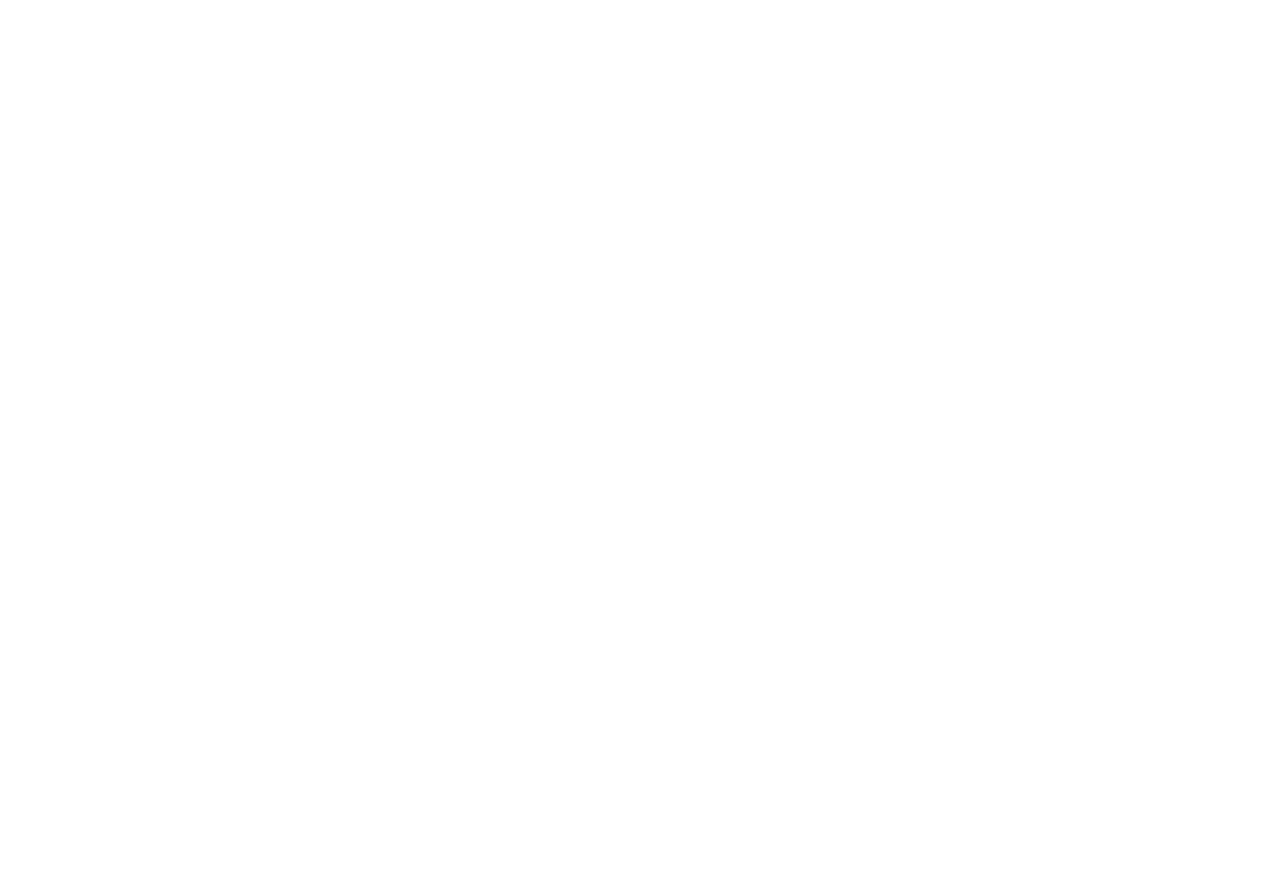
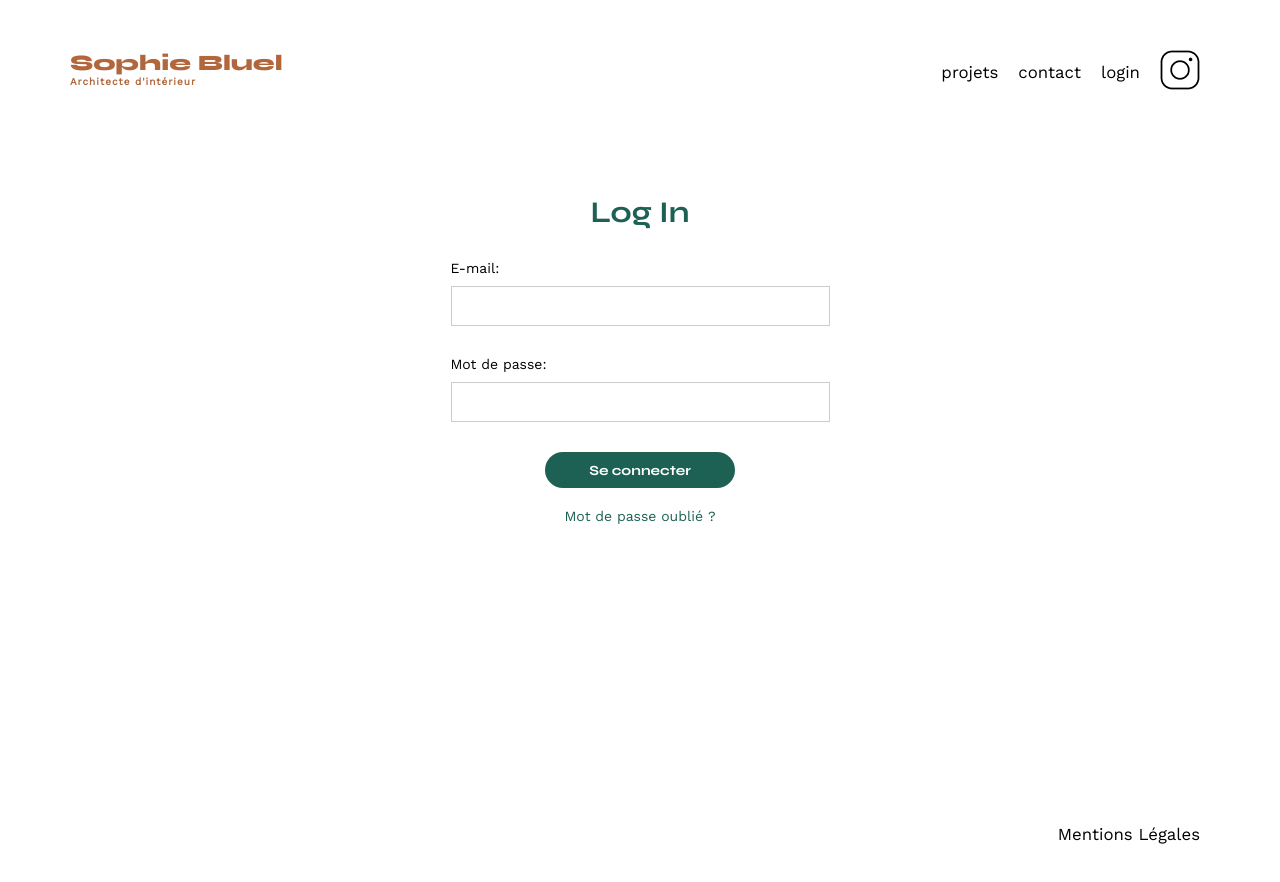
Before and after one commit to matheopierru62176/PorteFolioArchitecteProject3, a plain HTML site: page FrontEnd/login.html in a window 1280 px wide. Before the commit the page ends 800 px from the top, so only its background shows below. Drawn offline with nearby package versions, Linux system fonts and the light colour scheme.

Commit message:
ajout du css pour la page login

```diff
--- a/FrontEnd/assets/login.css
+++ b/FrontEnd/assets/login.css
@@ -0,0 +1,136 @@
+* {
+    margin: 0;
+    padding: 0;
+    box-sizing: border-box;
+}
+
+body {
+	max-width: 1140px;
+	margin:auto;
+	font-family: 'Work Sans' ;
+	font-size: 14px;
+}
+header {
+	display: flex;
+	justify-content: space-between;
+	margin: 50px 0
+}
+section {
+	margin: 50px 0
+}
+
+h1{
+	display: flex;
+	flex-direction: column;
+	font-family: 'Syne';
+	font-size: 22px;
+	font-weight: 800;
+	color: #B1663C
+}
+
+h1 > span {
+	font-family: 'Work Sans';
+	font-size:10px;
+	letter-spacing: 0.1em;
+;
+}
+
+h2{
+	font-family: 'Syne';
+	font-weight: 700;
+	font-size: 30px;
+	color: #1D6154
+}
+nav ul {
+	display: flex;
+	align-items: center;
+	list-style-type: none;
+
+}
+nav li {
+	padding: 0 10px;
+	font-size: 1.2em;
+}
+
+nav ul li a {
+	text-decoration: none;
+	color: black;
+}
+
+nav ul li a:hover {
+	color: #B1663C;
+}
+
+li:hover {
+	color: #B1663C;
+}
+
+
+main {
+    width: 100%;
+    display: flex;
+    flex-wrap: wrap;
+    justify-content: center;
+}
+
+main h2 {
+    width: 100%;
+    text-align: center;
+    margin-bottom: 30px;
+    font-size: 30px;
+}
+
+main form {
+    display: flex;
+    flex-direction: column;
+    justify-content: space-between;
+}
+
+main form label {
+    margin-bottom: 10px;
+    font-weight: normal;
+}
+
+main form input {
+    margin-bottom: 30px;
+    padding: 10px;
+    border: 1px solid #ccc;
+    font-size: 16px;
+    width: 379px;
+}
+
+main form button {
+    padding: 10px;
+    background-color: #1D6154;
+    color: white;
+    border: none;
+    border-radius: 60px;
+    font-size: 14px;
+    cursor: pointer;
+    height: 36px;
+    width: 50%;
+    align-self: center;
+    text-decoration: none;
+    font-family: 'Syne';
+}
+
+main form a {
+    font-size: 14px;
+    text-align: center;
+    margin-top: 20px;
+    color: #1D6154;
+    text-decoration: none;
+    font-weight: none;
+}
+
+
+footer {
+    width: 100%;
+    text-align: right;
+    margin: 50px 0;
+}
+footer nav ul {
+	display: flex;
+	justify-content: flex-end;
+    margin-top: 250px;
+}
--- a/FrontEnd/login.html
+++ b/FrontEnd/login.html
@@ -1,12 +1,52 @@
 <!DOCTYPE html>
-<html lang="en">
+<html lang="fr">
 <head>
     <meta charset="UTF-8">
     <meta name="viewport" content="width=device-width, initial-scale=1.0">
+    <link rel="preconnect" href="https://fonts.googleapis.com">
+	<link rel="preconnect" href="https://fonts.gstatic.com" crossorigin>
+	<link href="https://fonts.googleapis.com/css2?family=Syne:wght@700;800&family=Work+Sans&display=swap" rel="stylesheet">
     <title>Login</title>
     <link rel="stylesheet" href="./assets/login.css">
 </head>
 <body>
+    <header>
+        <h1>Sophie Bluel <span>Architecte d'intérieur</span></h1>
+        <nav>
+            <ul>
+                <li>projets</li>
+                <li>contact</li>
+                <li><a href="./login.html">login</a></li>
+                <li><img src="./assets/icons/instagram.png" alt="Instagram"></li>
+            </ul>
+        </nav>
+    </header>
+
+    <main>
+        <section id="login-section">
+            <h2>Log In</h2>
+            <form action="#" method="post">
+                <label for="email">E-mail:</label>
+                <input type="text" id="email" name="email" required>
+
+                <label for="password">Mot de passe:</label>
+                <input type="password" id="password" name="password" required>
+
+                <button type="submit">Se connecter</button>
+
+                <a href="#">Mot de passe oublié ?</a>
+
+            </form>
+        </section>
+    </main>
+
+    <footer>
+        <nav>
+            <ul>
+                <li>Mentions Légales</li>
+            </ul>
+        </nav>
+    </footer>
 
 </body>
 </html>
```
